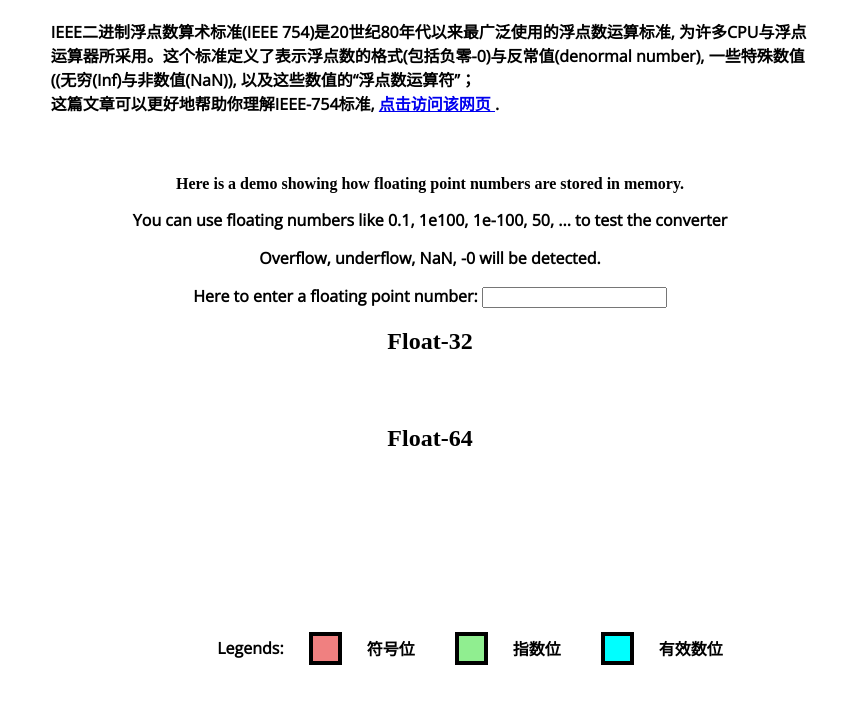
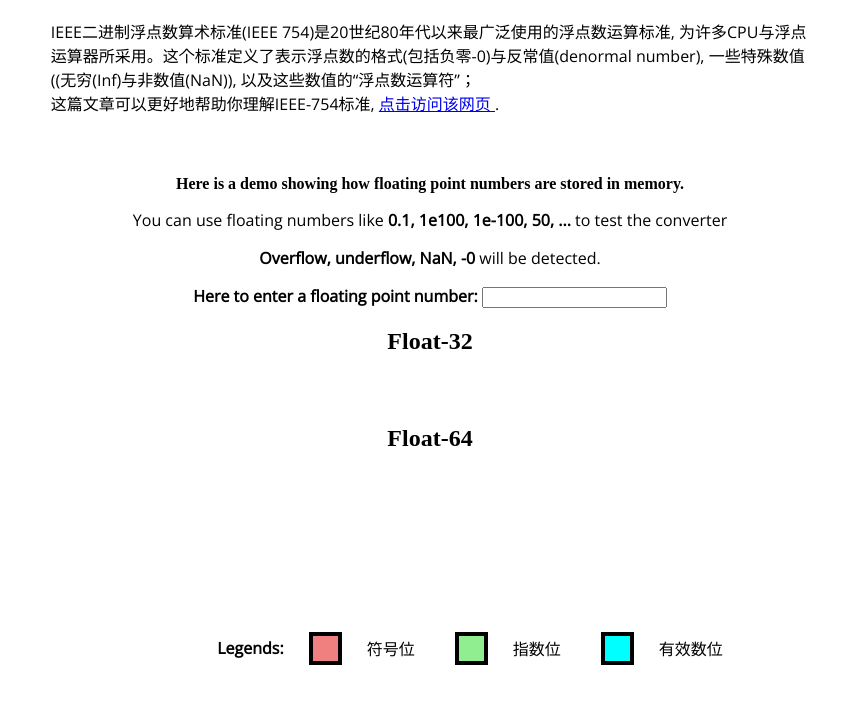
Before and after one commit to TimeSea05/IEEE754-Converter, a plain HTML site: page index.html in a window 1280 px wide. Shown: the part 124-827 px from the top of the page, without its empty margins (210-1069 px from the left). Drawn offline with nearby package versions, Linux system fonts and the light colour scheme.

Commit message:
fix: remove single <strong> tag

```diff
--- a/index.html
+++ b/index.html
@@ -11,7 +11,7 @@
   <body>
     <h1>How Numbers are Stored in Memory - IEEE754 Standard</h1>
     <div id="intro">
-      <p class="ieee-intro"><strong>IEEE二进制浮点数算术标准(IEEE 754)是20世纪80年代以来最广泛使用的浮点数运算标准,
+      <p class="ieee-intro">IEEE二进制浮点数算术标准(IEEE 754)是20世纪80年代以来最广泛使用的浮点数运算标准,
         为许多CPU与浮点运算器所采用。这个标准定义了表示浮点数的格式(包括负零-0)与反常值(denormal number), 一些特殊数值
         ((无穷(Inf)与非数值(NaN)), 以及这些数值的“浮点数运算符”；<br>
         这篇文章可以更好地帮助你理解IEEE-754标准,
```
